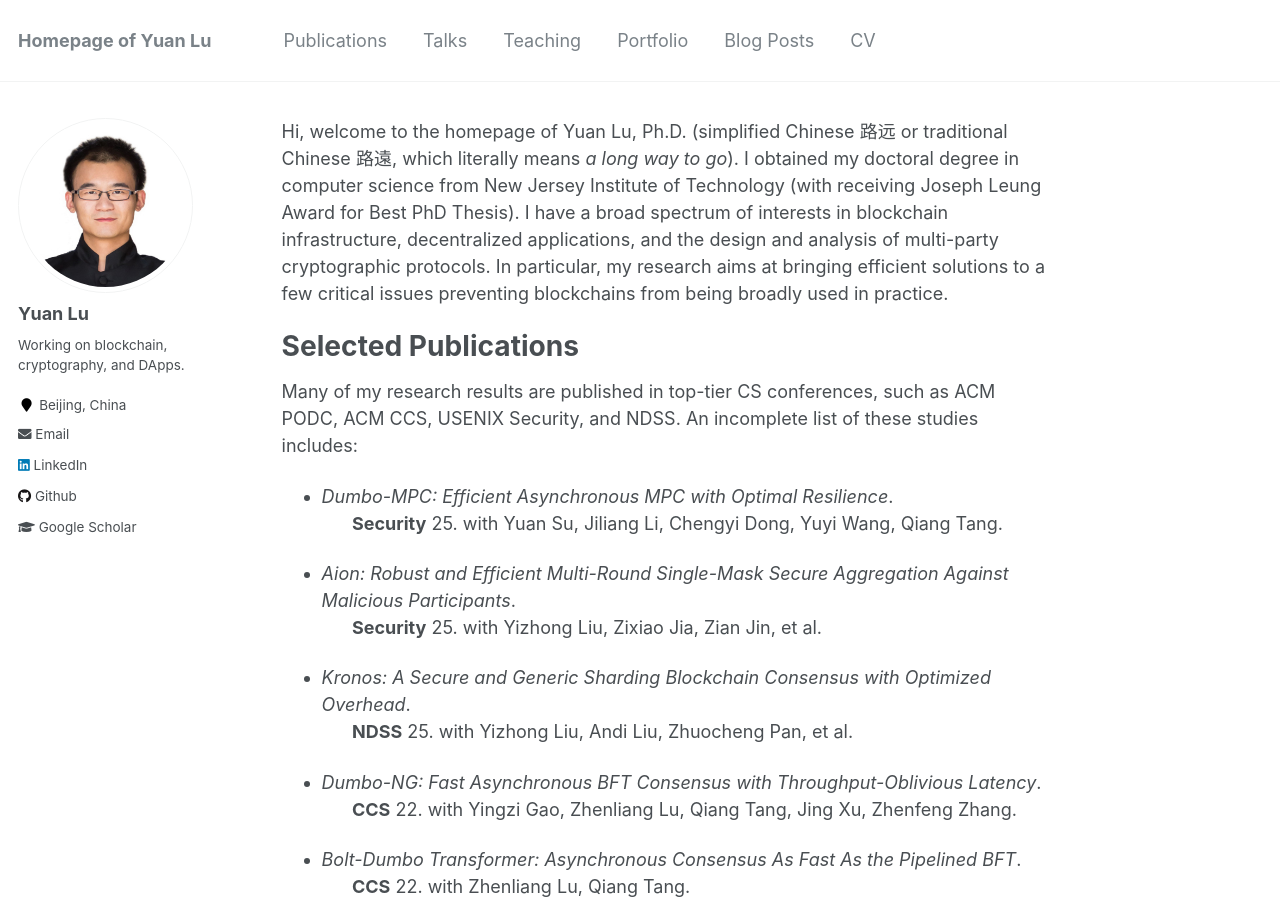
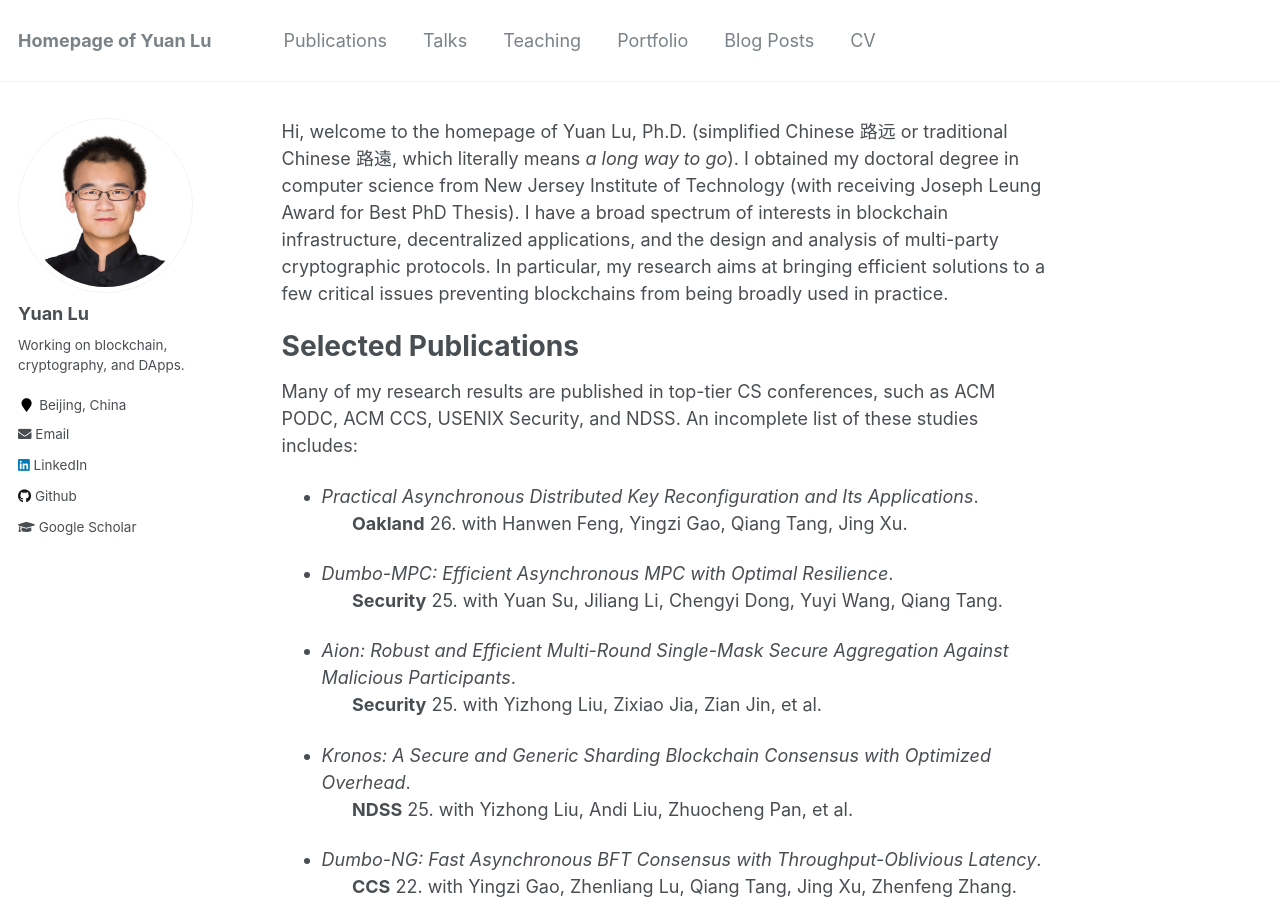
Before and after one commit to yylluu/yylluu.github.io, a Jekyll site: the page built from _pages/about.md, in a window 1280 px wide and 900 px high. Built offline with Jekyll 4.4.1, drawn with Linux system fonts in a browser that asks for light colours.

Commit message:
Update about.md

```diff
--- a/_pages/about.md
+++ b/_pages/about.md
@@ -17,6 +17,9 @@
 ======
 
 Many of my research results are published in top-tier CS conferences, such as ACM PODC, ACM CCS, USENIX Security, and NDSS. An incomplete list of these studies includes:
+
+- *Practical Asynchronous Distributed Key Reconfiguration and Its Applications*.
+     &nbsp; &nbsp; &nbsp; **Oakland** 26. with Hanwen Feng, Yingzi Gao, Qiang Tang, Jing Xu.
 
 - *Dumbo-MPC: Efficient Asynchronous MPC with Optimal Resilience*.
      &nbsp; &nbsp; &nbsp; **Security** 25. with Yuan Su, Jiliang Li, Chengyi Dong, Yuyi Wang, Qiang Tang.
```
